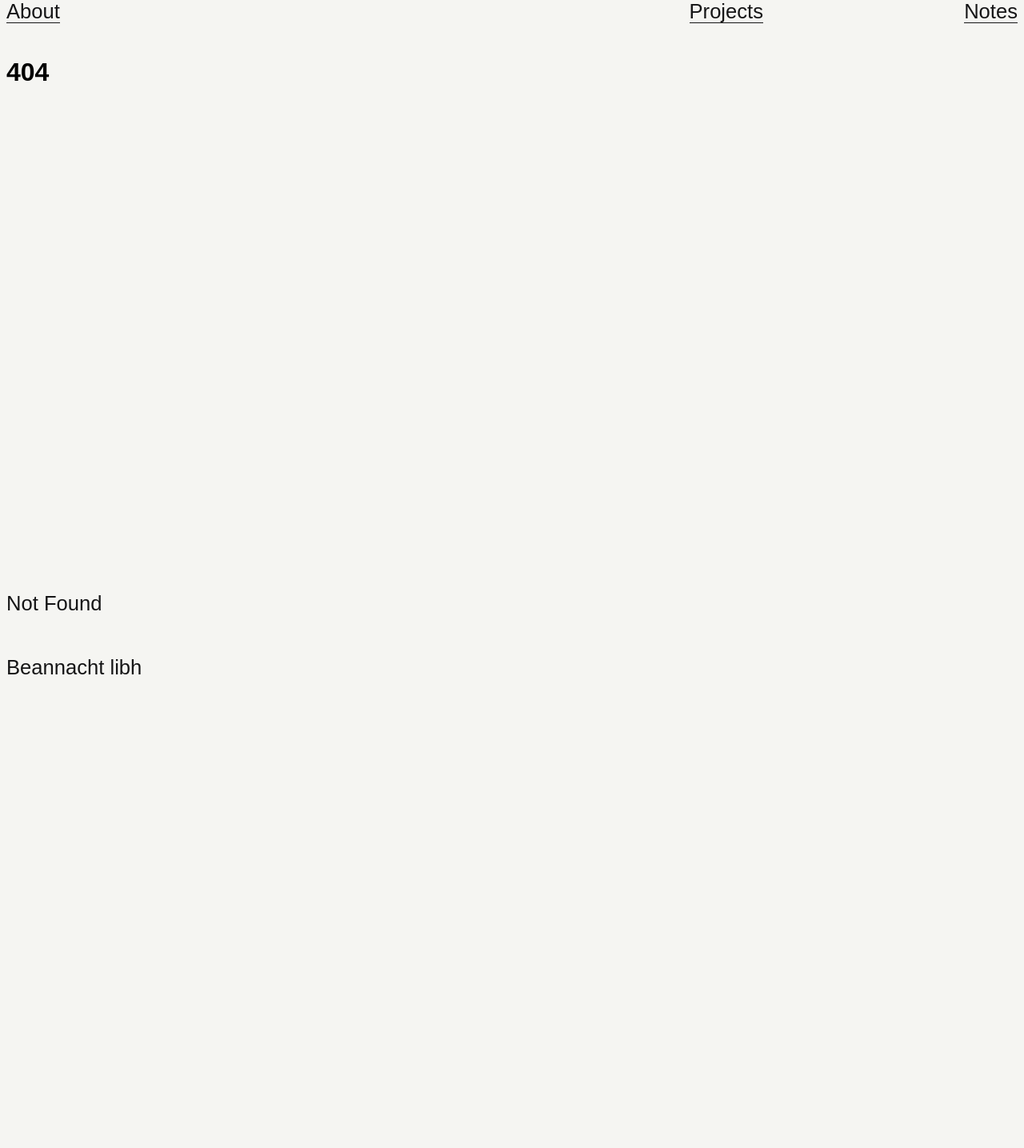
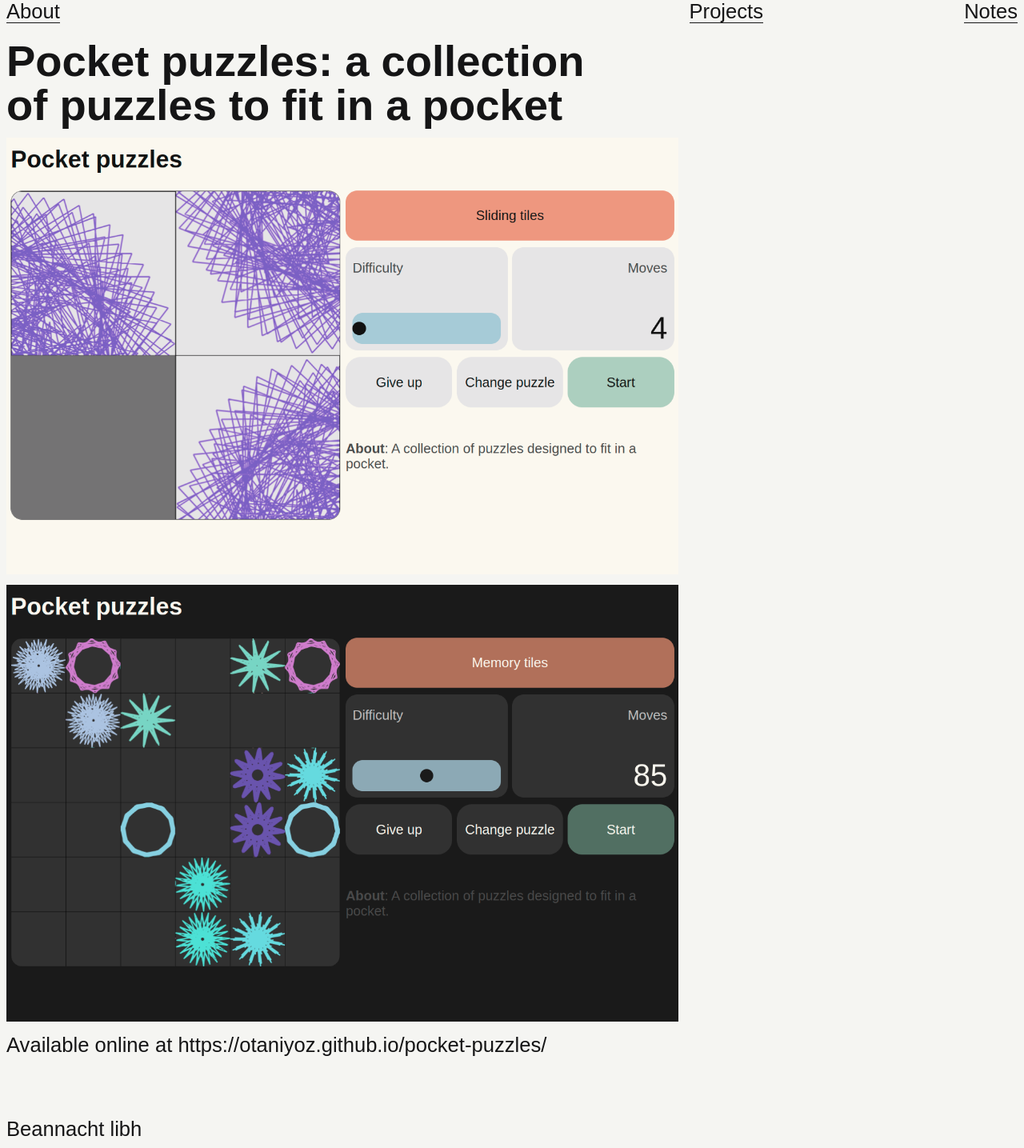
Before and after one commit to otaniyoz/web, a SvelteKit app: page /projects/pocket-puzzles in a window 1280 px wide. Before the commit this address had no page. Shown: the whole page at 80% size. Before the commit the page ends 858 px from the top, so only its background shows below. Built offline with nearby package versions, Linux system fonts and the light colour scheme.

Commit message:
added pocket puzzles to projects

```diff
--- /dev/null
+++ b/src/routes/projects/pocket-puzzles/+page.svelte
@@ -0,0 +1,52 @@
+<script lang="ts">
+  import Heading from "$lib/components/Heading.svelte";
+  import Paragraph from "$lib/components/Paragraph.svelte";
+</script>
+
+<svelte:head>
+  <title>Pocket puzzles: a collection of puzzles to fit in a pocket</title>
+</svelte:head>
+
+<section class="page-section">
+  <article>
+    <Heading
+      headingTitle="Pocket puzzles: a collection of puzzles to fit in a pocket"
+      headingLevel={2}
+    />
+    <img
+      alt="A screen of an app showing sliding tiles puzzle in the unsolved state"
+      class="grid-col14"
+      src="../../pocket-puzzles/light-screenshot.png"
+    />
+    <img
+      alt="A screen of an app showing sliding tiles puzzle in the unsolved state"
+      class="grid-col14"
+      src="../../pocket-puzzles/dark-screenshot.png"
+    />
+    <Paragraph
+      paragraphClass="grid-col14"
+      paragraphContent="Available online at https://otaniyoz.github.io/pocket-puzzles/"
+    />
+  </article>
+</section>
+
+<style>
+  img {
+    height: 100%;
+    max-width: 100%;
+    aspect-ratio: auto;
+  }
+
+  article {
+    display: grid;
+    gap: var(--gap-small);
+    row-gap: var(--gap-regular);
+    grid-area: auto / 1 / auto / 5;
+  }
+
+  @media screen and (min-width: 1200px) {
+    article {
+      grid-area: 1 / 1 / auto / 5;
+    }
+  }
+</style>
```
Also changed, not shown: src/data/projects.json (+7 -0 lines), static/pocket-puzzles/dark-screenshot.png (added), static/pocket-puzzles/light-screenshot.png (added).
